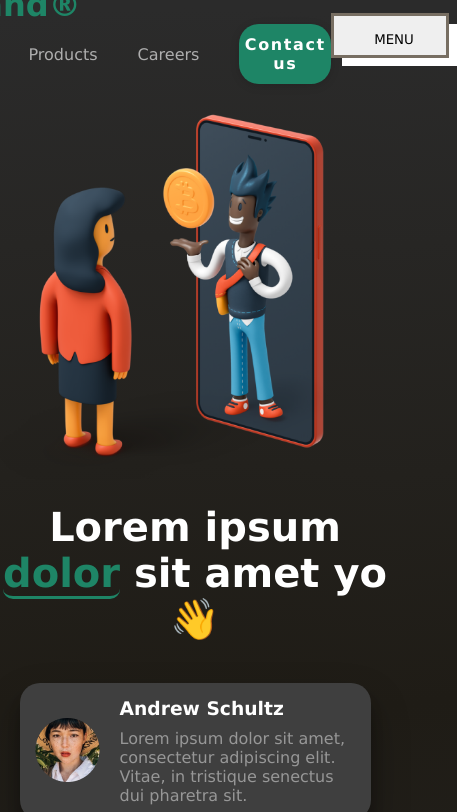
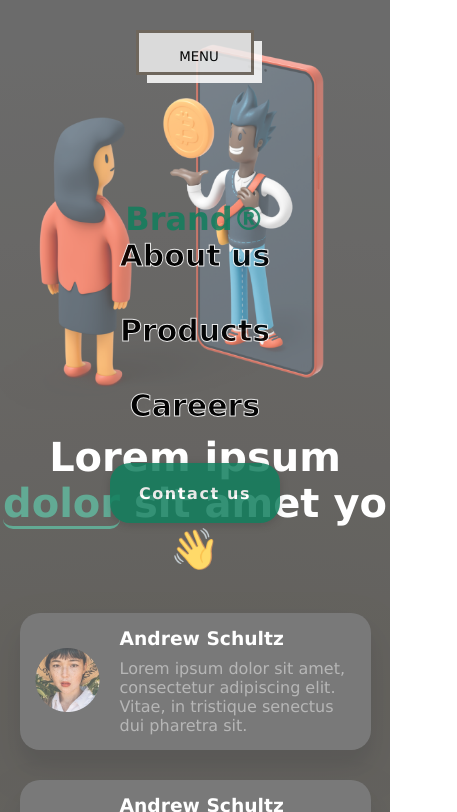
Before and after one commit to ek1l/Project-figma-bitcoin, a plain HTML site: page index.html in a window 390 px wide. Both pictures are taken after a click on the button "MENU". Shown: the top 812 px of the page, 457 px wide, since content can reach past the window. Drawn offline with Linux system fonts and the light colour scheme.

Commit message:
terminei o site

```diff
--- a/assets/css/style.css
+++ b/assets/css/style.css
@@ -12,6 +12,8 @@ body {
 background: radial-gradient(circle, rgba(43,43,43,1) 3%, rgb(31, 28, 22) 62%, rgba(43,43,43,1) 99%);
     min-height: 100%;
 }
+
+
 
 .logo h1 {
     color: #1E8566;
@@ -34,6 +36,10 @@ header {
     height: 70px;
 }
 
+header.active {
+   opacity: 0.9;
+   min-height: 100vh;
+}
 nav {
     display: flex;
     justify-content: space-around;
@@ -467,6 +473,9 @@ footer {
     }
 }
 
+.bn47{
+    display: none;
+}
 
 @media (max-width: 900px) {
     .marcas {
@@ -526,7 +535,7 @@ footer {
     display: none ;
 }
 
-@media (max-width: 630px)  {
+@media (max-width: 700px)  {
     nav{
         display: none ;
     }
@@ -534,10 +543,22 @@ footer {
 
 nav.active{
     display: block ;
+    min-height: 100vh;
+    width: 100%;
+    animation: myAnim 1s ease 0s 1 normal forwards;
+
+}
+@keyframes myAnim {
+	0% {
+		transform: scaleX(0.4);
+	}
+
+	100% {
+		transform: scaleX(1);
+	}
 }
 
-
-@media (max-width: 630px) {
+@media (max-width: 700px) {
     .bn47 {
         position: relative;
         padding: 1rem 2rem 0.5rem 2.5rem;
@@ -545,6 +566,9 @@ nav.active{
         border: 3px solid #776e62;
         -webkit-transition: padding 0.3s ease-in-out;
         transition: padding 0.3s ease-in-out;
+        display: block;
+
+
       }
 
       .bn47:before {
@@ -562,12 +586,64 @@ nav.active{
         transition: all 0.3s ease-in-out;
       }
 
+      header.active {
+       opacity: 0.9;
+       background-color: #ffffff57;
+        min-height: 100vh;
+        position: absolute;
+        animation: myAnim 1s ease 0s 1 normal forwards;
+      }
+
+
+      @keyframes myAnim {
+        0% {
+            transform: scaleX(0.4);
+        }
+
+        100% {
+            transform: scaleX(1);
+        }
+    }
+
       .bn47:hover {
         padding: 0.75rem 2.25rem;
+      }
+
+
+      .moverbutao.active {
+        min-height: 100vh;
+        padding-top: 30px;
       }
 
       .bn47:hover:before {
         top: 0;
         left: 0;
       }
+      nav {
+        position: absolute;
+        z-index: 99999999999;
+        top: 200px;
+        bottom: 200px;
+        transition: 0.3s;
+
+      }
+
+      nav ul  {
+        display: flex;
+        flex-direction: column;
+          text-align: center;
+      }
+      nav ul li a {
+        color: black;
+        font-weight: bold;
+        font-size: 30px;
+        -webkit-text-stroke: 1px #FFF;
+        text-stroke: 0px #FFF;
+      }
+
+      .logo {
+        display: flex;
+        align-items: center;
+        justify-content: center;
+    }
 }
--- a/assets/js/script.js
+++ b/assets/js/script.js
@@ -2,7 +2,12 @@ let pegarButton = document.querySelector('.bn47')
 
 
 let pegarNav = document.querySelector('nav')
-
+let moverButton = document.querySelector(".moverbutao")
+let pegarHeader = document.querySelector('header')
 pegarButton.addEventListener('click', () => {
    pegarNav.classList.toggle('active')
+   pegarHeader.classList.toggle('active')
+   moverButton.classList.toggle('active')
+
+
 })
--- a/index.html
+++ b/index.html
@@ -8,7 +8,7 @@
     <title>Brand®</title>
     <link rel="shortcut icon" href="./assets/img/Investment.png" type="image/x-icon">
 </head>
-<body>
+<body >
 
     <header>
 
@@ -29,7 +29,10 @@
                   </button>
             </ul>
         </nav>
-        <button class="bn47">MENU</button>
+        <div class="moverbutao">
+            <button class="bn47">MENU</button>
+        </div>
+
     </header>
 
     <main>
```
